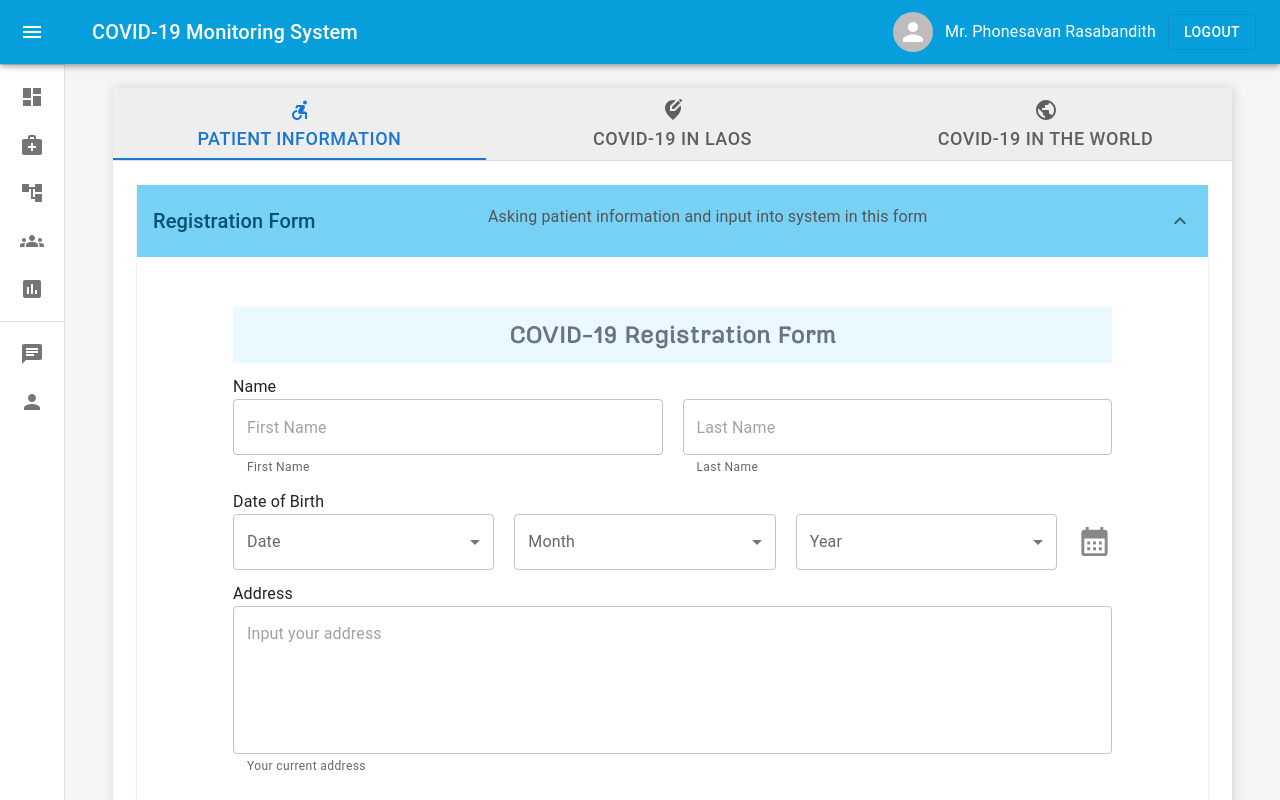
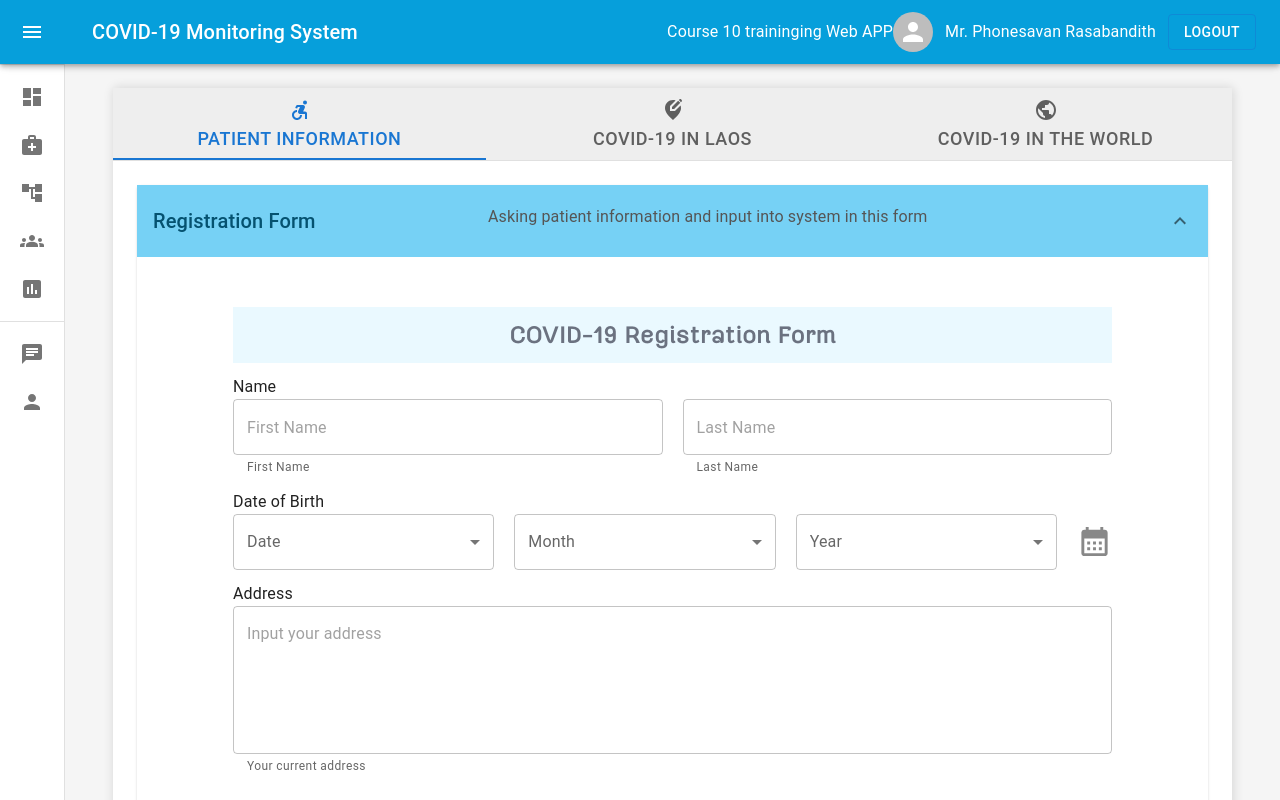
Before and after one commit to Rasa-Savan/homework-c10, a Next.js app: page /HomeworkMUI/drawer in a window 1280 px wide. Built offline with nearby package versions, Linux system fonts and the light colour scheme.

Commit message:
add-title-app-bar

```diff
--- a/pages/HomeworkMUI/drawer.jsx
+++ b/pages/HomeworkMUI/drawer.jsx
@@ -162,6 +162,7 @@ export default function MiniDrawer() {
             COVID-19 Monitoring System
           </Typography>
           <div className="flex-1" />
+          <p>Course 10 traininging Web APP</p>
           <div className="flex items-center space-x-3 mr-3">
             <Avatar src="" alt="" />
             <Typography variant="body" noWrap component="p">
```
Also changed, not shown: 1 other file (tests, documents, lock files or other folders).
